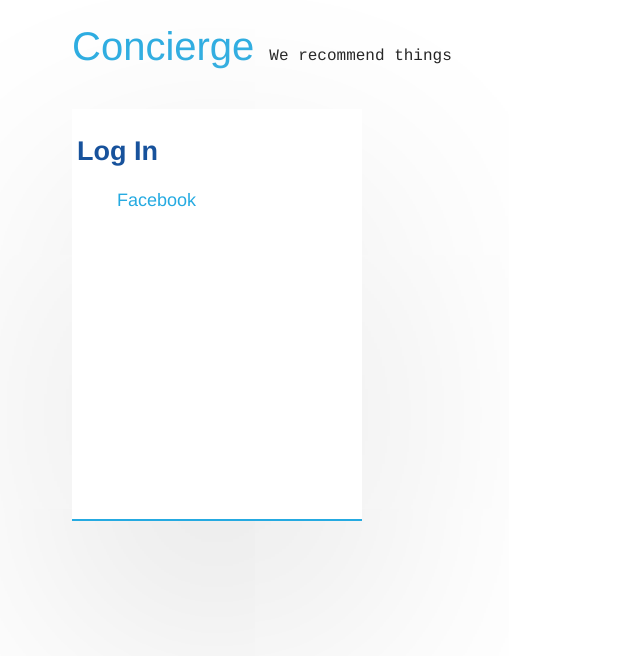
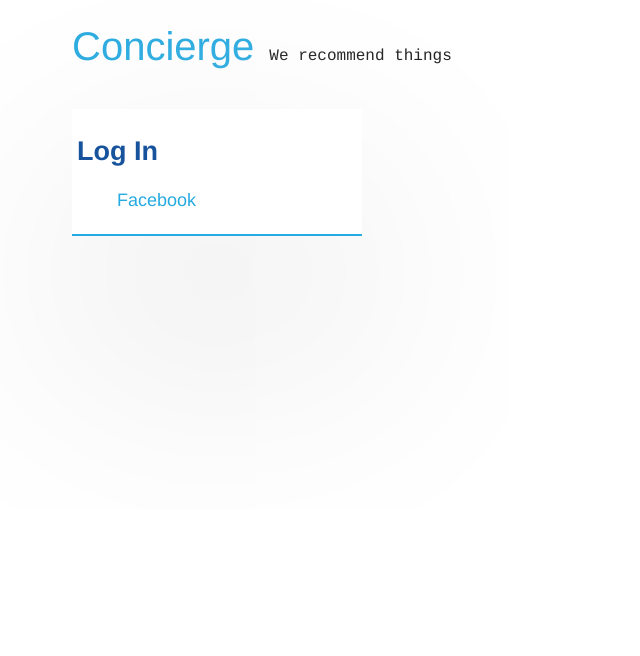
Before and after one commit to mmoutenot/concierge-web, a Django app: page / in a window 1280 px wide. Shown: the top 656 px of the page, without its empty margins (0-640 px from the left). Run offline with Django 3.2, Linux system fonts and the light colour scheme; some libraries are stand-ins or nearby versions.

Commit message:
minor style modifications

```diff
--- a/static/style.css
+++ b/static/style.css
@@ -70,7 +70,7 @@ li {
   border-style: solid;
   padding:5px;
   box-shadow: 0px 100px 1000px #ddd;
-		height:400px;
+  /* height:400px; */
   width: 280px;
 }
 
--- a/templates/index.html
+++ b/templates/index.html
@@ -40,6 +40,7 @@
         <a href="./findafriend.html">Find a new friend</a>
         {% endif %}
       </div>
+
     </div>
   </body>
 </html>
```
Also changed, not shown: 2 other files. Lines whose indentation alone changed are shown as unchanged.
